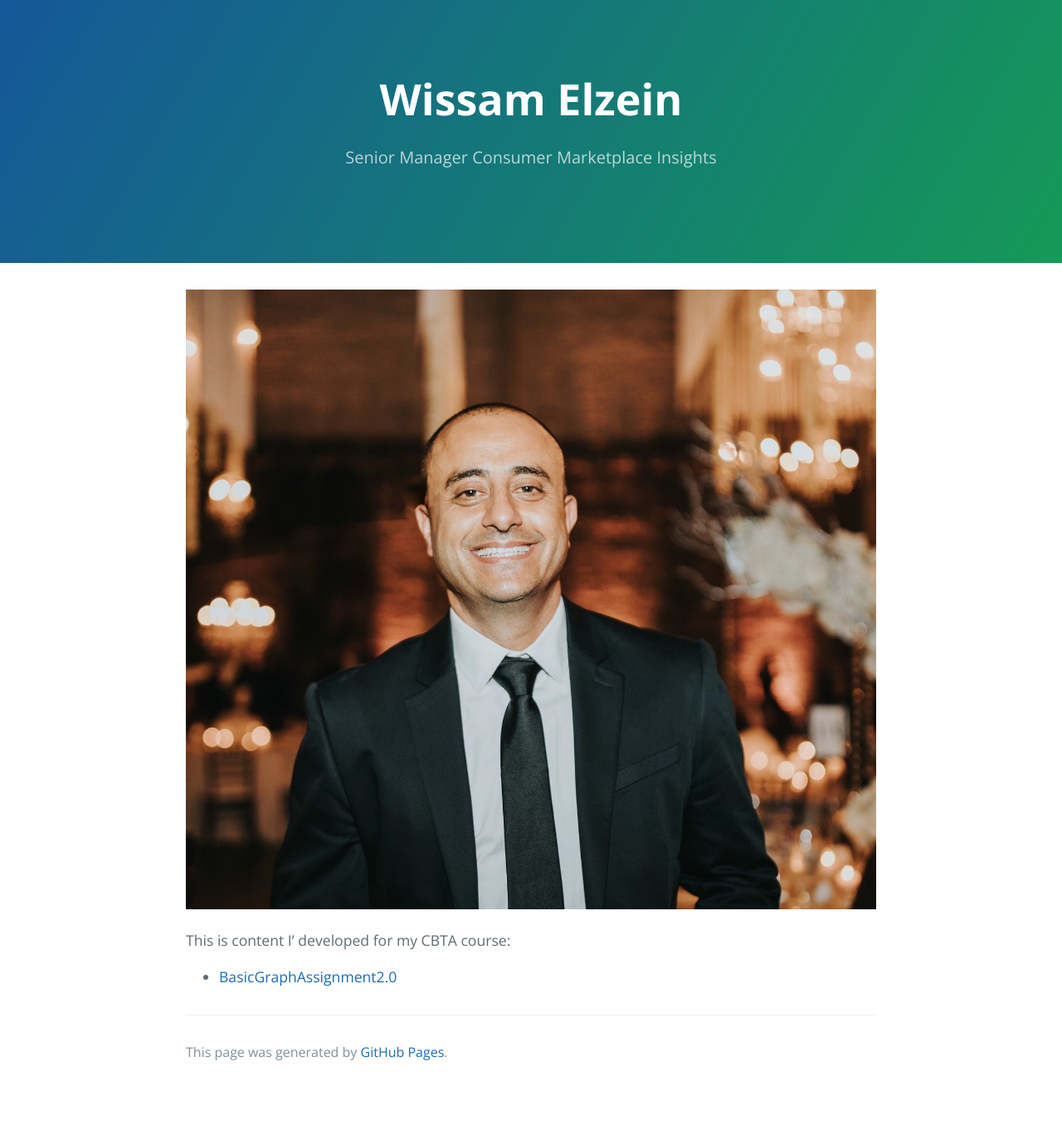
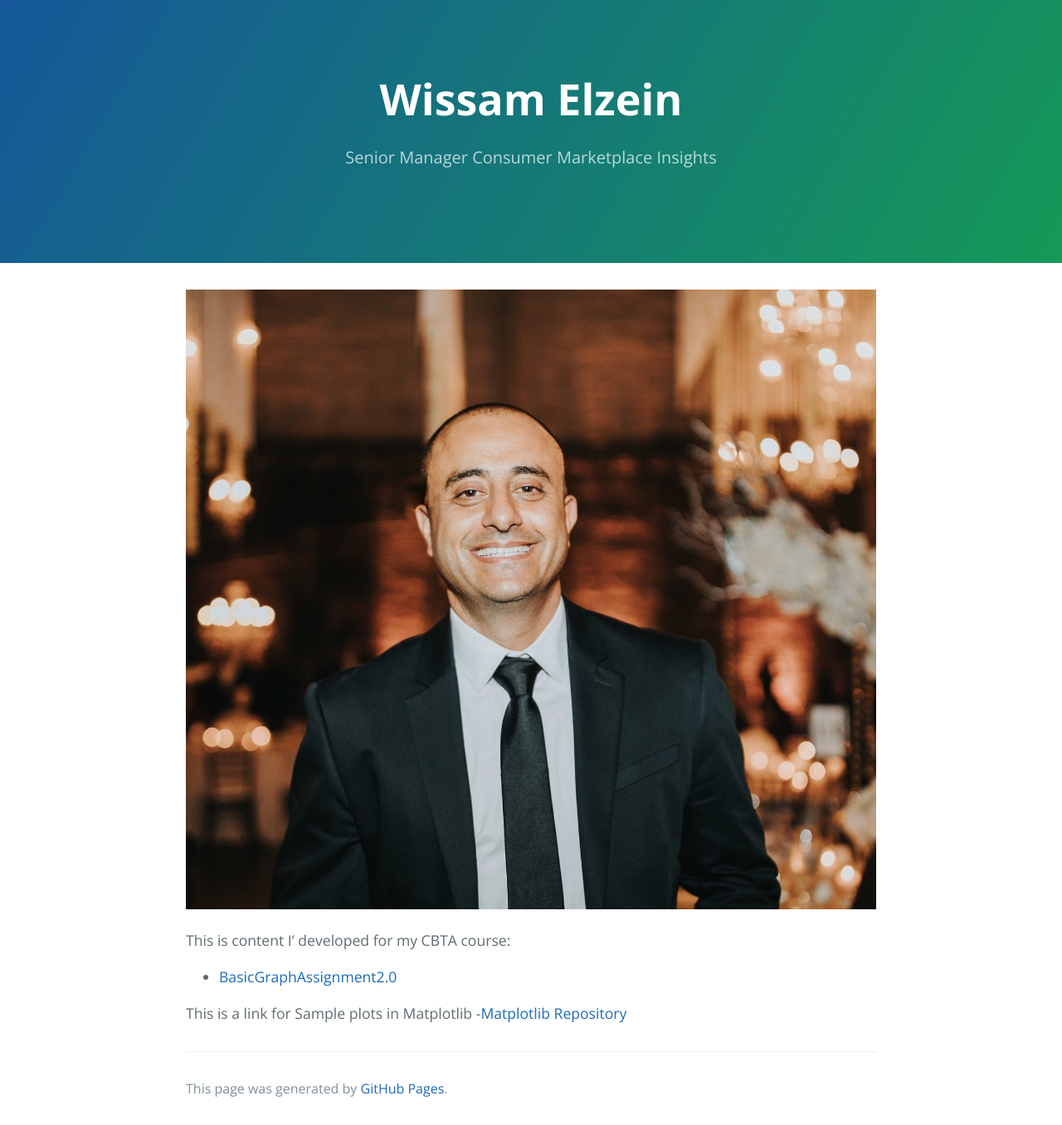
Before and after one commit to Welzein/Welzein.github.io, a Jekyll site: the page built from index.md, in a window 1280 px wide. Shown: the whole page at 83% size. Built offline with Jekyll 4.4.1, drawn with Linux system fonts in a browser that asks for light colours; our own code applies the rules of GitHub Pages for plain Markdown files; before the commit the page ends 1312 px from its top, so only the background shows below that.

Commit message:
Update index.md

```diff
--- a/index.md
+++ b/index.md
@@ -7,3 +7,6 @@ description: Senior Manager Consumer Marketplace Insights
 
 This is content I' developed for my CBTA course:
 - [BasicGraphAssignment2.0](/PythonGraphs/index.md)
+
+This is a link for Sample plots in Matplotlib
+-[Matplotlib Repository](https://github.com/Welzein/PythonGraphs)
```
